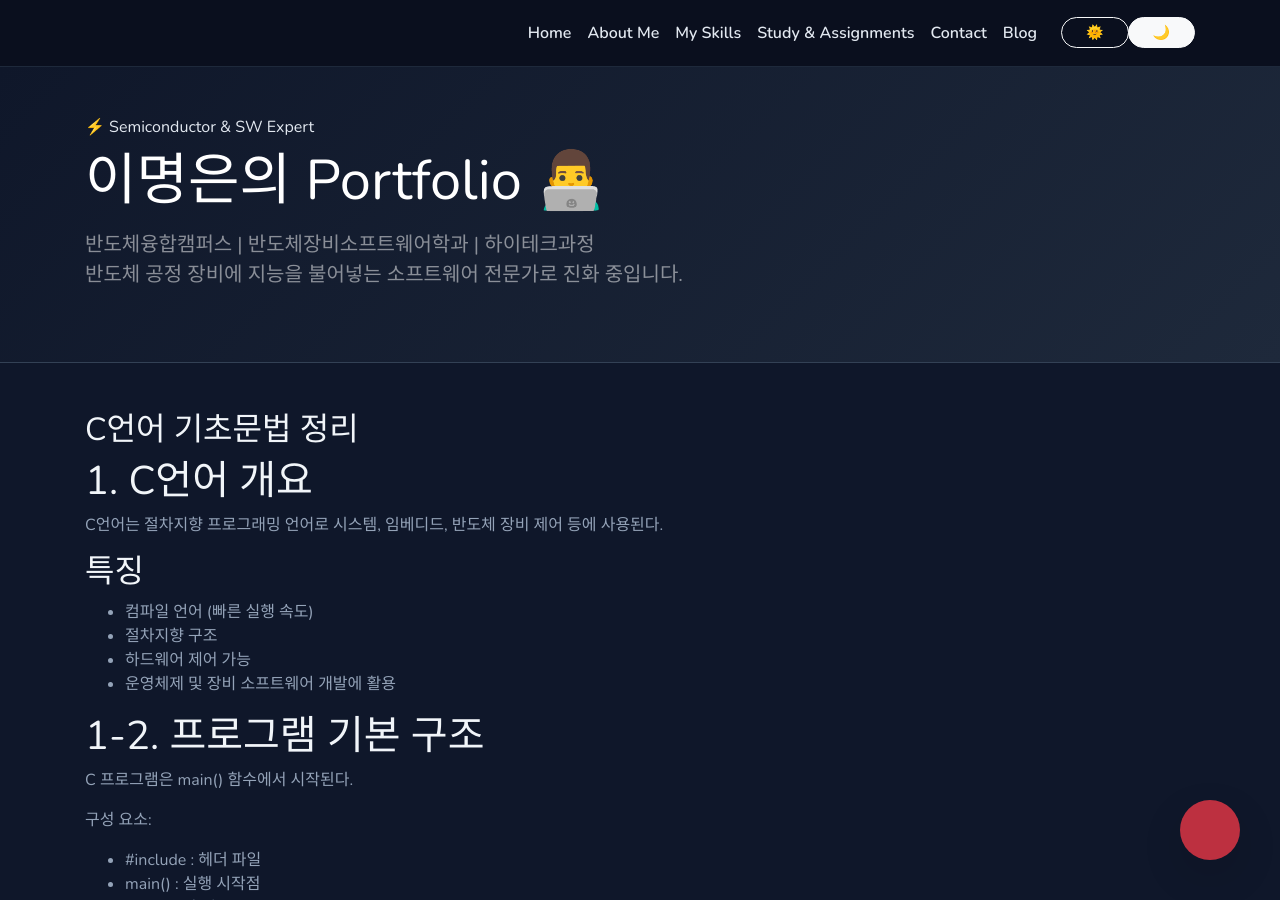
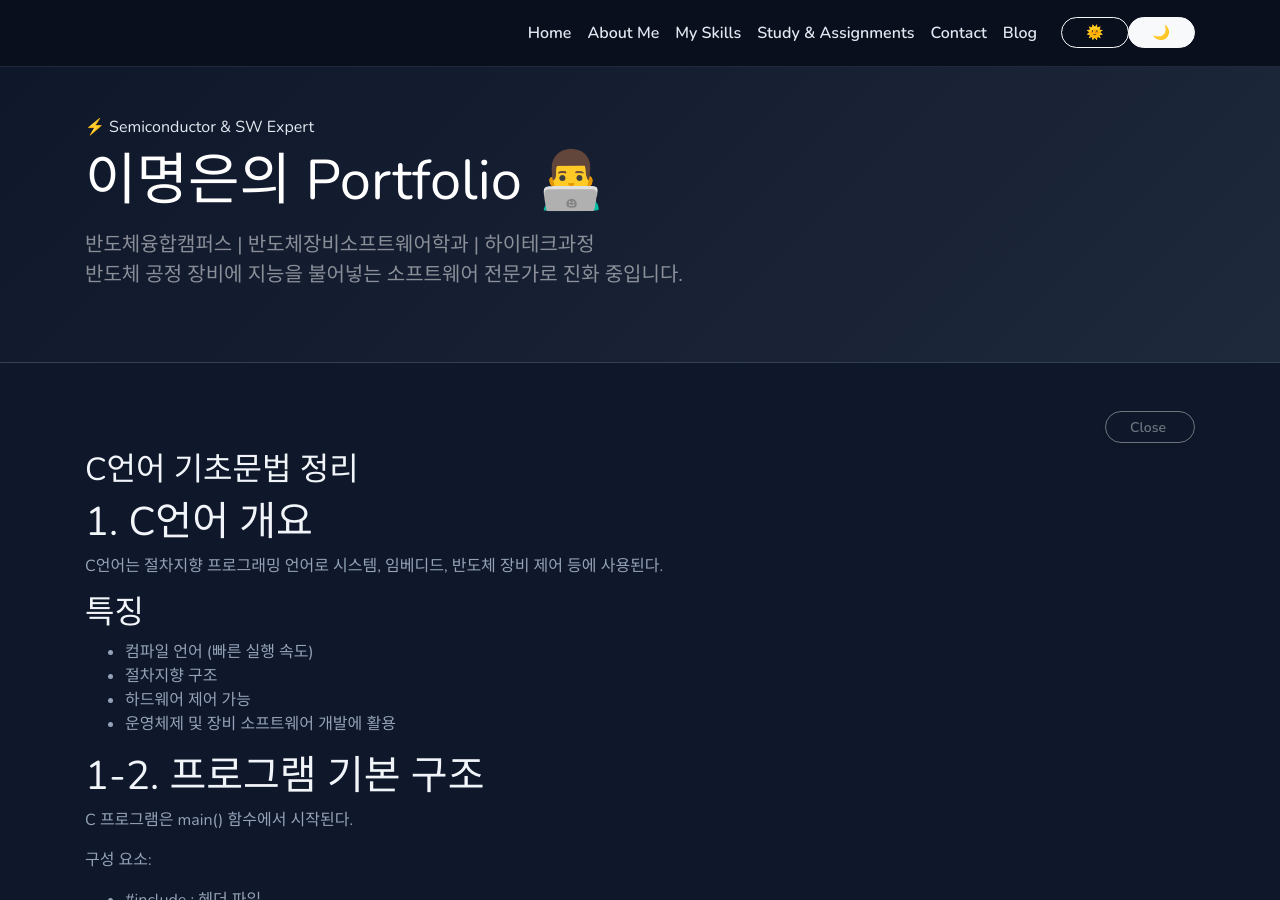
Before and after one commit to lee-myeong-eun/lee-myeong-eun.github.io, a Jekyll site: the page built from _pages/c-programming-basics.md, in a window 1280 px wide and 900 px high. Built offline with Jekyll 4.4.1, drawn with Linux system fonts in a browser that asks for light colours.

Commit message:
Change close button to top-right standard Close button

```diff
--- a/_layouts/default.html
+++ b/_layouts/default.html
@@ -10,14 +10,14 @@
   <!-- Page Content -->
   <div class="container mb-5 position-relative">
     {% if page.url contains '/assignments/' and page.url != '/assignments/' %}
-    <!-- 뒤로가기(Close) 플로팅 버튼 -->
-    <a href="{{ site.baseurl }}/assignments/" class="btn btn-danger shadow-lg"
-       style="position: fixed; bottom: 40px; right: 40px; width: 60px; height: 60px; border-radius: 50%; font-size: 1.8rem; z-index: 9999; display: flex; align-items: center; justify-content: center; opacity: 0.85; transition: all 0.3s ease; color: white; border: none;"
-       onmouseover="this.style.opacity='1'; this.style.transform='scale(1.1)';"
-       onmouseout="this.style.opacity='0.85'; this.style.transform='scale(1)';"
-       title="과제 아카이브로 돌아가기">
-      <i class="fa fa-times"></i>
-    </a>
+    <!-- 상단 우측 닫기(Close) 버튼 -->
+    <div class="text-right mt-4 mb-2">
+      <a href="{{ site.baseurl }}/assignments/" class="btn btn-sm btn-outline-secondary shadow-sm"
+         style="font-weight: 600; border-radius: 6px; padding: 0.3rem 0.8rem;"
+         title="과제 아카이브로 돌아가기">
+        Close <i class="fa fa-times ml-1"></i>
+      </a>
+    </div>
     {% endif %}
     {{ content }}
   </div>
```
